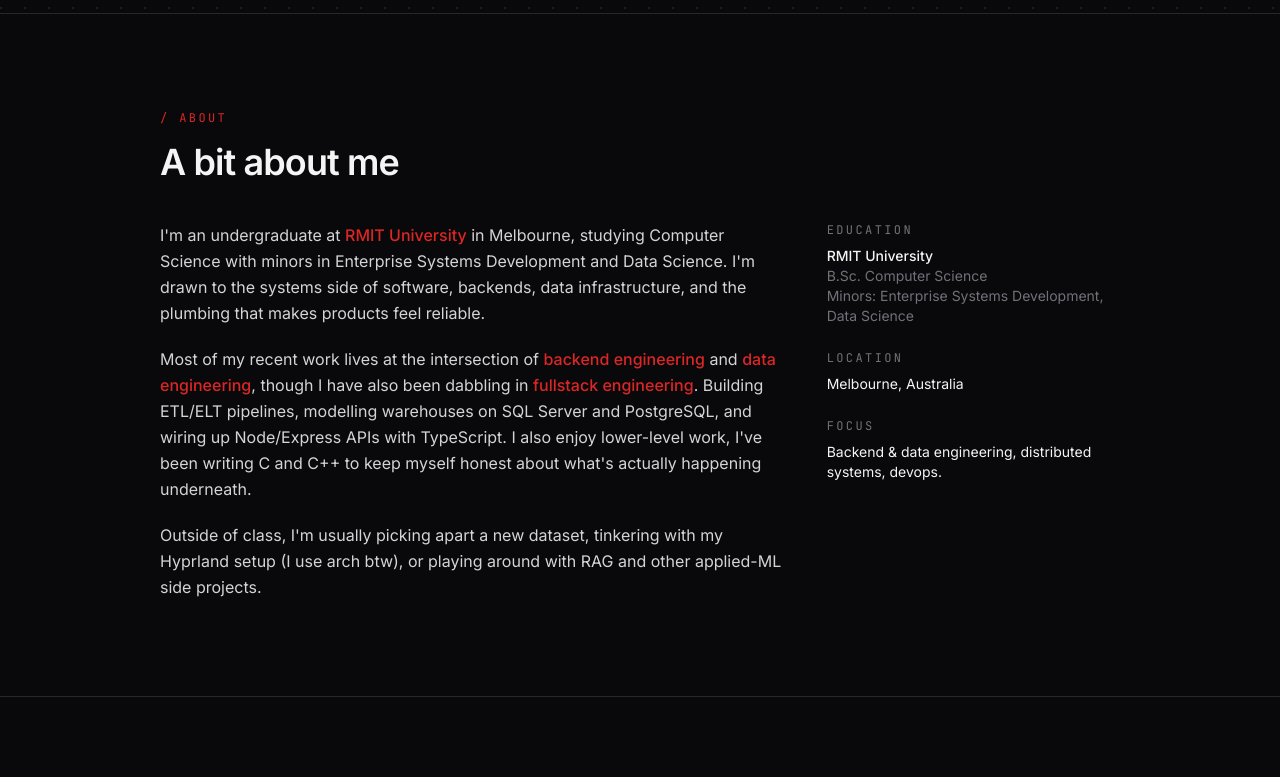
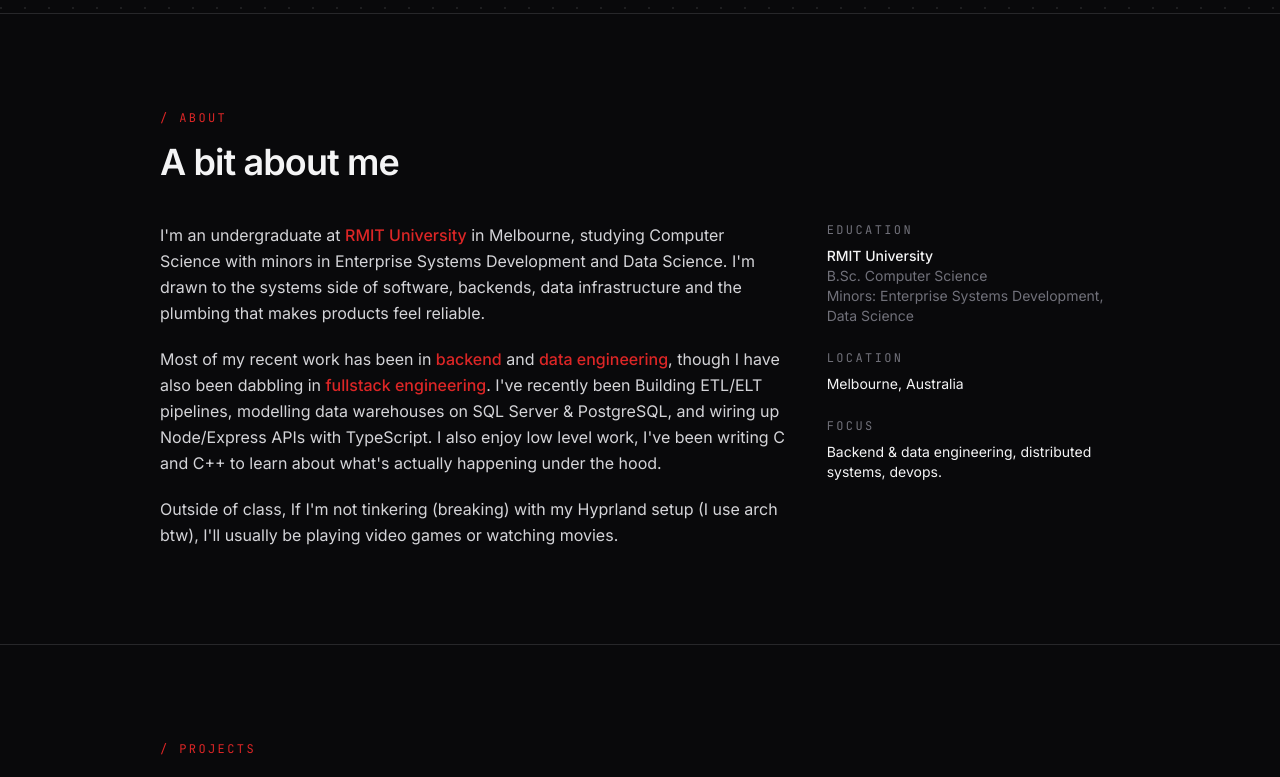
Before and after one commit to KayraBulbul/portfolio-website, a React (Vite) app: page / in a window 1280 px wide. Shown: the part 658-1435 px from the top of the page. Built offline with nearby package versions, Linux system fonts and the light colour scheme.

Commit message:
Updated hero and about sections

```diff
--- a/src/sections/About.tsx
+++ b/src/sections/About.tsx
@@ -17,29 +17,27 @@ export default function About() {
               <span className="text-accent font-medium">RMIT University</span>{" "}
               in Melbourne, studying Computer Science with minors in Enterprise
               Systems Development and Data Science. I'm drawn to the systems
-              side of software, backends, data infrastructure, and the plumbing
+              side of software, backends, data infrastructure and the plumbing
               that makes products feel reliable.
             </p>
             <p>
-              Most of my recent work lives at the intersection of{" "}
-              <span className="text-accent font-medium">
-                backend engineering
-              </span>{" "}
-              and{" "}
+              Most of my recent work has been in{" "}
+              <span className="text-accent font-medium">backend</span> and{" "}
               <span className="text-accent font-medium">data engineering</span>,
               though I have also been dabbling in{" "}
               <span className="text-accent font-medium">
                 fullstack engineering
               </span>
-              . Building ETL/ELT pipelines, modelling warehouses on SQL Server
-              and PostgreSQL, and wiring up Node/Express APIs with TypeScript. I
-              also enjoy lower-level work, I've been writing C and C++ to keep
-              myself honest about what's actually happening underneath.
+              . I've recently been Building ETL/ELT pipelines, modelling data
+              warehouses on SQL Server & PostgreSQL, and wiring up Node/Express
+              APIs with TypeScript. I also enjoy low level work, I've been
+              writing C and C++ to learn about what's actually happening under
+              the hood.
             </p>
             <p>
-              Outside of class, I'm usually picking apart a new dataset,
-              tinkering with my Hyprland setup (I use arch btw), or playing
-              around with RAG and other applied-ML side projects.
+              Outside of class, If I'm not tinkering (breaking) with my Hyprland
+              setup (I use arch btw), I'll usually be playing video games or
+              watching movies.
             </p>
           </div>
 
--- a/src/sections/Hero.tsx
+++ b/src/sections/Hero.tsx
@@ -30,8 +30,8 @@ export default function Hero() {
         </h1>
         <p className="mt-6 max-w-2xl text-base sm:text-lg text-zinc-600 dark:text-zinc-400 leading-relaxed">
           Computer Science student at RMIT University. I care about the parts of
-          software you don't see. Things like clean schemas, reliable pipelines,
-          and APIs that don't surprise you.
+          software you don't see. I like to create clean schemas, reliable
+          pipelines and APIs.
         </p>
 
         <div className="mt-10 flex flex-wrap items-center gap-3">
```
